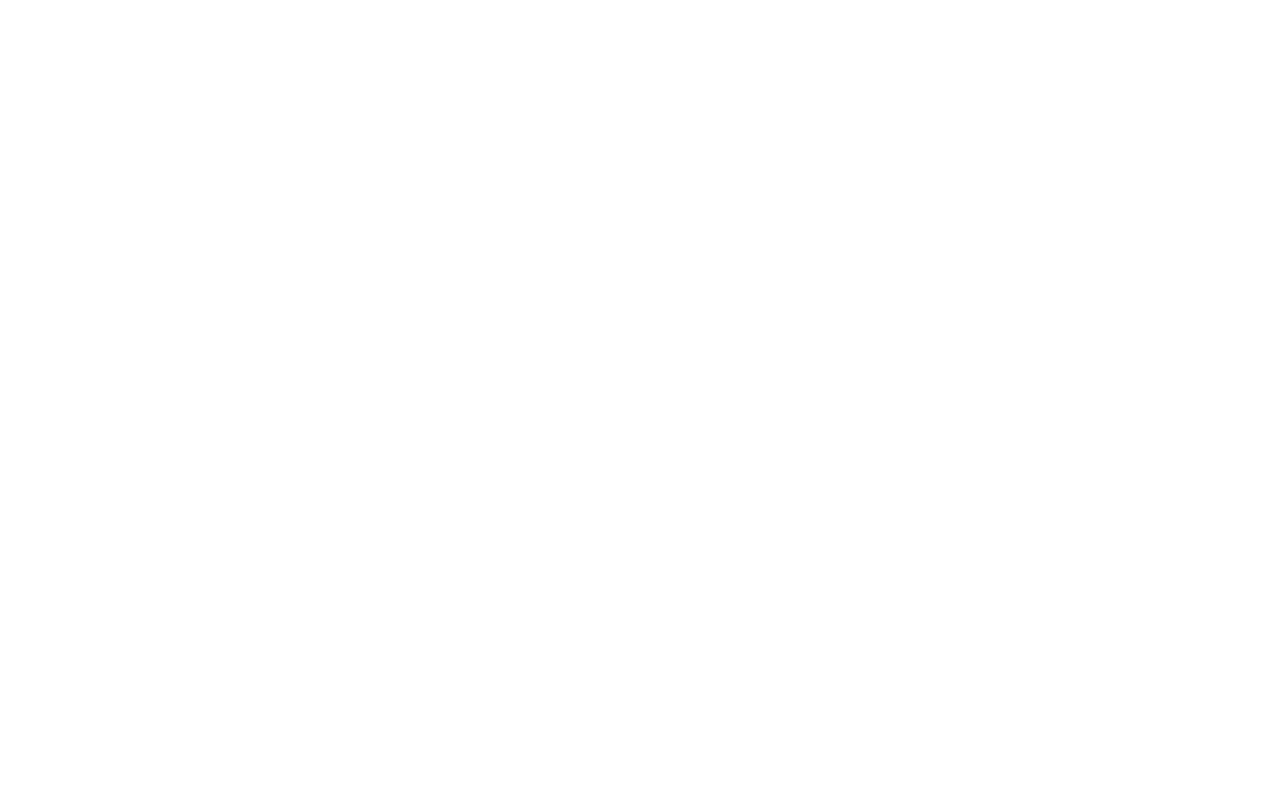
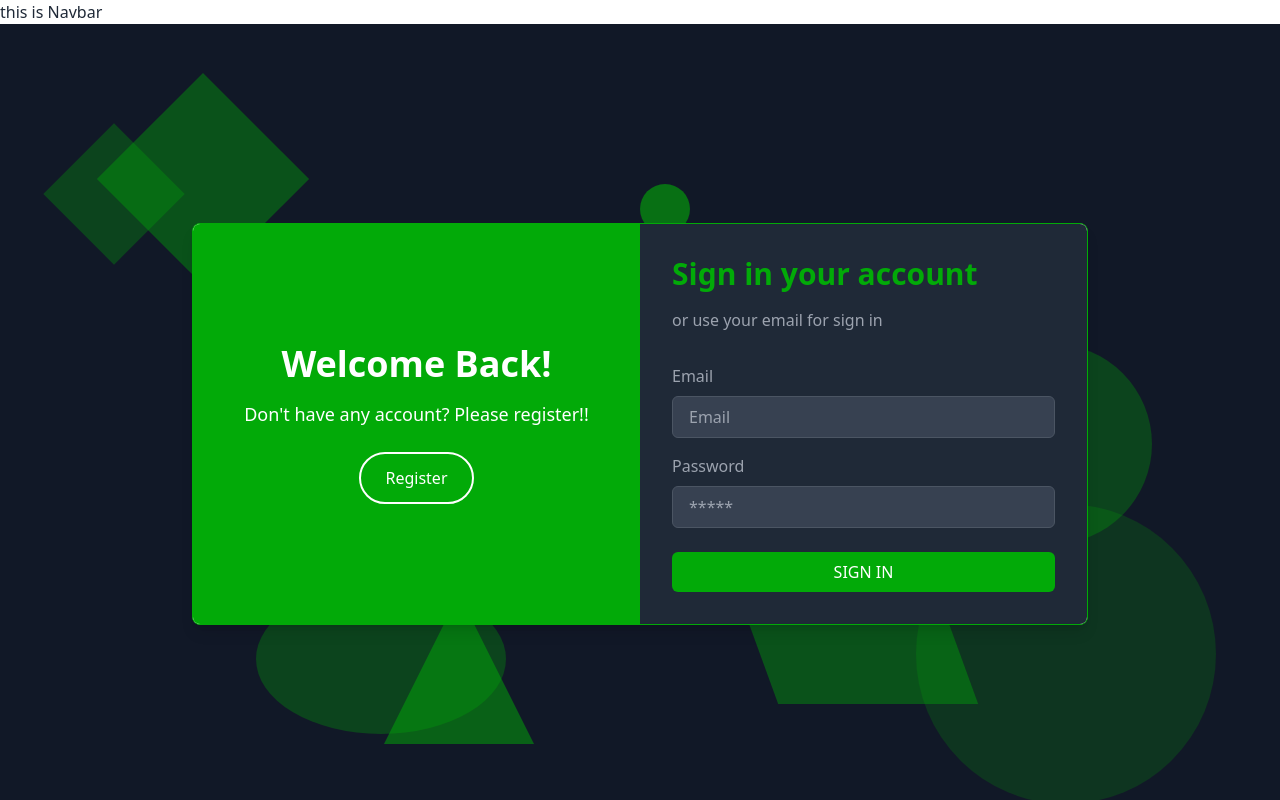
Before and after one commit to ferdousdevloper/global-news, a React (Create React App) app: page /login in a window 1280 px wide. Before the commit this address had no page. Shown: the top 800 px of the page. Built offline with nearby package versions, Linux system fonts and the light colour scheme.

Commit message:
added login page

```diff
--- a/src/Components/NavBar.tsx
+++ b/src/Components/NavBar.tsx
@@ -62,9 +62,9 @@
 
         {/* Right Side: Login Button */}
         <div className="hidden md:block">
-          <NavLink
+        <NavLink
             to="/login"
-            className={({ isActive }) => `px-4 py-2 rounded ${isActive ? 'bg-blue-600' : 'bg-blue-500 hover:bg-blue-600'} text-white`}
+            className={({ isActive }) => `block px-4 py-2 rounded ${isActive ? 'bg-[#02AA08]' : 'bg-[#02AA08] hover:bg-[#1b5c1d]'} text-white px-8`}
           >
             Login
           </NavLink>
@@ -126,7 +126,7 @@
           </NavLink>
           <NavLink
             to="/login"
-            className={({ isActive }) => `block px-4 py-2 rounded ${isActive ? 'bg-blue-600' : 'bg-blue-500 hover:bg-blue-600'} text-white mt-2`}
+            className={({ isActive }) => `block px-4 py-2 rounded ${isActive ? 'bg-[#02AA08]' : 'bg-[#02AA08] hover:bg-[#1b5c1d]'} text-white mt-2`}
           >
             Login
           </NavLink>
--- /dev/null
+++ b/src/Pages/ErrorPage.css
@@ -0,0 +1,115 @@
+/* Background Shapes */
+.bg-rectangle {
+    position: absolute;
+    width: 150px;
+    height: 150px;
+    background-color: #02AA08;
+    top: 10%;
+    left: 10%;
+    transform: rotate(45deg);
+    opacity: 0.4;
+    z-index: -1;
+  }
+
+  .bg-ellipse {
+    position: absolute;
+    width: 200px;
+    height: 200px;
+    background-color: #02AA08;
+    border-radius: 50%;
+    top: 40%;
+    right: 10%;
+    opacity: 0.3;
+    z-index: -1;
+  }
+
+  .bg-polygon {
+    position: absolute;
+    width: 150px;
+    height: 150px;
+    clip-path: polygon(50% 0%, 0% 100%, 100% 100%);
+    background-color: #02AA08;
+    bottom: 10%;
+    left: 30%;
+    opacity: 0.5;
+    z-index: -1;
+  }
+
+  /* Small Circle */
+  .bg-circle-small {
+    position: absolute;
+    width: 50px;
+    height: 50px;
+    background-color: #02AA08;
+    border-radius: 50%;
+    top: 20%;
+    left: 50%;
+    opacity: 0.6;
+    z-index: -1;
+  }
+
+  /* Large Circle */
+  .bg-circle-large {
+    position: absolute;
+    width: 300px;
+    height: 300px;
+    background-color: #02AA08;
+    border-radius: 50%;
+    top: 60%;
+    right: 5%;
+    opacity: 0.2;
+    z-index: -1;
+  }
+
+  /* Triangle */
+  .bg-triangle {
+    position: absolute;
+    width: 0;
+    height: 0;
+    border-left: 60px solid transparent;
+    border-right: 60px solid transparent;
+    border-bottom: 100px solid #02AA08;
+    top: 25%;
+    right: 40%;
+    opacity: 0.5;
+    z-index: -1;
+  }
+
+  /* Diamond */
+  .bg-diamond {
+    position: absolute;
+    width: 100px;
+    height: 100px;
+    background-color: #02AA08;
+    top: 15%;
+    left: 5%;
+    transform: rotate(45deg);
+    opacity: 0.3;
+    z-index: -1;
+  }
+
+  /* Parallelogram */
+  .bg-parallelogram {
+    position: absolute;
+    width: 200px;
+    height: 100px;
+    background-color: #02AA08;
+    transform: skew(20deg);
+    bottom: 15%;
+    right: 25%;
+    opacity: 0.4;
+    z-index: -1;
+  }
+
+  /* Oval */
+  .bg-oval {
+    position: absolute;
+    width: 250px;
+    height: 150px;
+    background-color: #02AA08;
+    border-radius: 50%;
+    top: 70%;
+    left: 20%;
+    opacity: 0.3;
+    z-index: -1;
+  }
--- a/src/Pages/ErrorPage.jsx
+++ b/src/Pages/ErrorPage.jsx
@@ -1,35 +1,10 @@
-import { Link } from "react-router-dom";
-import errorImage from "../Images/errorImage.png";
-import { Helmet } from "react-helmet-async";
+import React from 'react';
+
 const ErrorPage = () => {
   return (
-    <section className="flex items-center h-full dark:bg-gray-50 dark:text-gray-800">
-      <Helmet>
-        <title>Global News | ErrorPage</title>
-      </Helmet>
-      <div className="container flex flex-col items-center justify-center px-5 mx-auto my-2">
-        <div className="max-w-xl text-center">
-          <img
-            src={errorImage}
-            className="h-[400px] w-full rounded-lg"
-            alt=""
-          />
-          <p className="text-2xl font-semibold md:text-3xl">
-            Sorry, we couldn't find this page.
-          </p>
-          <p className="mt-4 mb-8 dark:text-gray-600">
-            But dont worry, you can find plenty of other things on our homepage.
-          </p>
-          <Link
-            rel="noopener noreferrer"
-            to="/"
-            className="px-8 py-3 bg-cyan-600 text-white font-semibold rounded dark:bg-violet-600 dark:text-gray-50"
-          >
-            Back to homepage
-          </Link>
-        </div>
-      </div>
-    </section>
+    <div>
+      <h1>error page</h1>
+    </div>
   );
 };
 
--- /dev/null
+++ b/src/Pages/SignInPage.css
@@ -0,0 +1,117 @@
+/* Background Shapes */
+.bg-rectangle {
+    position: absolute;
+    width: 150px;
+    height: 150px;
+    background-color: #02AA08;
+    top: 10%;
+    left: 10%;
+    transform: rotate(45deg);
+    opacity: 0.4;
+    z-index: -1;
+  }
+
+  .bg-ellipse {
+    position: absolute;
+    width: 200px;
+    height: 200px;
+    background-color: #02AA08;
+    border-radius: 50%;
+    top: 40%;
+    right: 10%;
+    opacity: 0.3;
+    z-index: -1;
+  }
+
+  .bg-polygon {
+    position: absolute;
+    width: 150px;
+    height: 150px;
+    clip-path: polygon(50% 0%, 0% 100%, 100% 100%);
+    background-color: #02AA08;
+    bottom: 10%;
+    left: 30%;
+    opacity: 0.5;
+    z-index: -1;
+  }
+
+  /* More Background Shapes */
+
+  /* Small Circle */
+  .bg-circle-small {
+    position: absolute;
+    width: 50px;
+    height: 50px;
+    background-color: #02AA08;
+    border-radius: 50%;
+    top: 20%;
+    left: 50%;
+    opacity: 0.6;
+    z-index: -1;
+  }
+
+  /* Large Circle */
+  .bg-circle-large {
+    position: absolute;
+    width: 300px;
+    height: 300px;
+    background-color: #02AA08;
+    border-radius: 50%;
+    top: 60%;
+    right: 5%;
+    opacity: 0.2;
+    z-index: -1;
+  }
+
+  /* Triangle */
+  .bg-triangle {
+    position: absolute;
+    width: 0;
+    height: 0;
+    border-left: 60px solid transparent;
+    border-right: 60px solid transparent;
+    border-bottom: 100px solid #02AA08;
+    top: 25%;
+    right: 40%;
+    opacity: 0.5;
+    z-index: -1;
+  }
+
+  /* Diamond */
+  .bg-diamond {
+    position: absolute;
+    width: 100px;
+    height: 100px;
+    background-color: #02AA08;
+    top: 15%;
+    left: 5%;
+    transform: rotate(45deg);
+    opacity: 0.3;
+    z-index: -1;
+  }
+
+  /* Parallelogram */
+  .bg-parallelogram {
+    position: absolute;
+    width: 200px;
+    height: 100px;
+    background-color: #02AA08;
+    transform: skew(20deg);
+    bottom: 15%;
+    right: 25%;
+    opacity: 0.4;
+    z-index: -1;
+  }
+
+  /* Oval */
+  .bg-oval {
+    position: absolute;
+    width: 250px;
+    height: 150px;
+    background-color: #02AA08;
+    border-radius: 50%;
+    top: 70%;
+    left: 20%;
+    opacity: 0.3;
+    z-index: -1;
+  }
--- /dev/null
+++ b/src/Pages/SignInPage.jsx
@@ -0,0 +1,73 @@
+import React from 'react';
+import './SignInPage.css'; // Import custom CSS for shapes
+
+
+
+const SignInPage = () => {
+  return (
+    <div className="relative min-h-screen flex items-center justify-center bg-gray-900 overflow-hidden font-montserrat">
+
+      {/* Sign In Container */}
+      <div className="relative flex w-full max-w-4xl bg-white rounded-lg shadow-lg overflow-hidden z-10 border border-[#02AA08]">
+
+        {/* Left Side - Register */}
+        <div className="w-1/2 bg-[#02AA08] p-8 flex flex-col justify-center items-center">
+          <h2 className="text-white text-4xl font-bold">Welcome Back!</h2>
+          <p className="text-white mt-4 text-lg">Don't have any account? Please register!!</p>
+          <button className="mt-6 px-6 py-3 border-2 border-white text-white rounded-full hover:bg-white hover:text-[#02AA08] transition">
+            Register
+          </button>
+        </div>
+
+        {/* Right Side - Sign In */}
+        <div className="w-1/2 bg-gray-800 p-8 flex flex-col justify-center">
+          <h2 className="text-[#02AA08] text-3xl font-bold mb-4">Sign in your account</h2>
+          <p className="text-gray-400 mb-8">or use your email for sign in</p>
+
+          {/* Email Input */}
+          <div className="mb-4">
+            <label className="block text-gray-400" htmlFor="email">Email</label>
+            <input
+              id="email"
+              type="email"
+              placeholder='Email'
+              className="w-full  px-4 py-2 mt-2 bg-gray-700 text-white border border-gray-600 rounded-md focus:outline-none focus:ring-2 focus:ring-[#02AA08]"
+            />
+          </div>
+
+
+          {/* Password Input */}
+          <div className="mb-6">
+            <label className="block text-gray-400" htmlFor="password">Password</label>
+            <input
+              id="password"
+              type="password"
+              placeholder='*****'
+              className="w-full px-4 py-2 mt-2 bg-gray-700 text-white border border-gray-600 rounded-md focus:outline-none focus:ring-2 focus:ring-[#02AA08]"
+            />
+          </div>
+
+          {/* Sign In Button */}
+          <button className="w-full py-2 bg-[#02AA08] text-white rounded-md hover:bg-green-400 transition">
+            SIGN IN
+          </button>
+        </div>
+      </div>
+
+      {/* Background Shapes */}
+      <div className="absolute inset-0 z-0">
+        <div className="bg-rectangle"></div>
+        <div className="bg-ellipse"></div>
+        <div className="bg-polygon"></div>
+        <div className="bg-circle-small"></div>
+        <div className="bg-circle-large"></div>
+        <div className="bg-triangle"></div>
+        <div className="bg-diamond"></div>
+        <div className="bg-parallelogram"></div>
+        <div className="bg-oval"></div>
+      </div>
+    </div>
+  );
+};
+
+export default SignInPage;
--- a/src/Root.tsx
+++ b/src/Root.tsx
@@ -3,6 +3,7 @@
 import Main from "./LayOut/Main";
 import Home from "./Pages/Home";
 import ErrorPage from "./Pages/ErrorPage";
+import SignInPage from "./Pages/SignInPage";
 
 const Root = createBrowserRouter([
   {
@@ -14,6 +15,10 @@
         path: "/",
         element: <Home />,
       },
+      {
+        path: "/login",
+        element: <SignInPage></SignInPage>,
+      },
     ],
   },
 ]);
```
